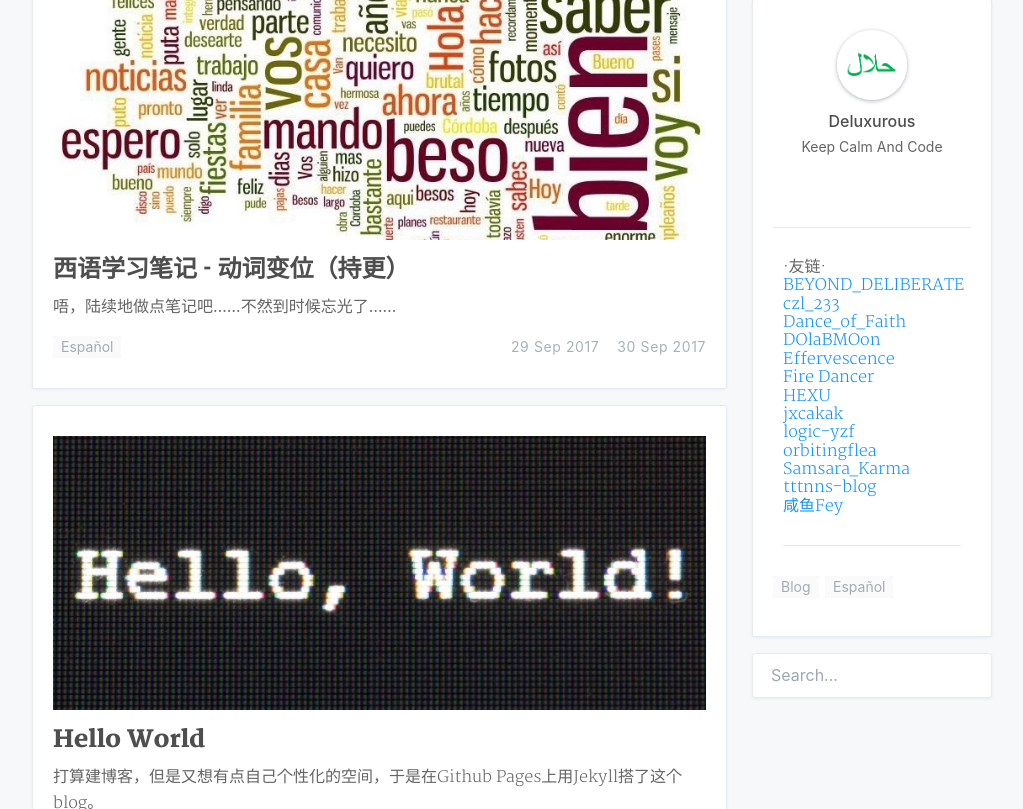
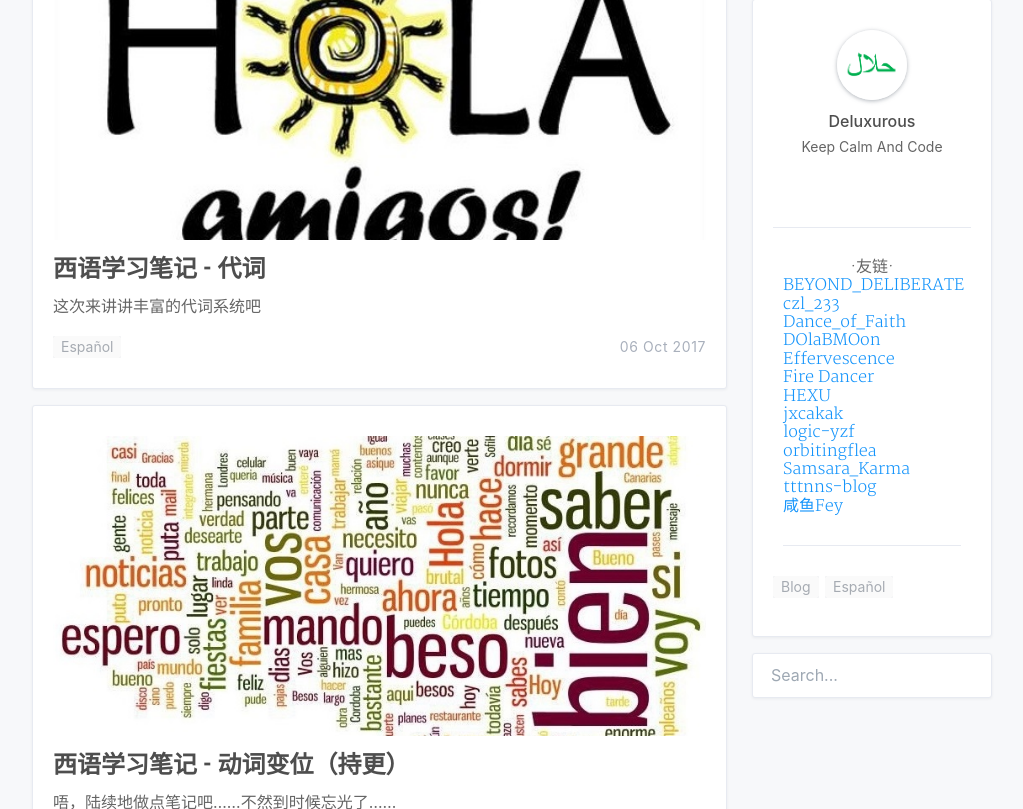
Before and after one commit to RamonZhou/ramonzhou.github.io, a Jekyll site: the page built from index.html, in a window 1280 px wide and 1400 px high, cut to the strip 591-1400 px from the top of the window. Shown: the whole strip, without its empty margins (128-1151 px from the left). Built offline with Jekyll 4.4.1, drawn with Linux system fonts in a browser that asks for light colours; nearby versions of some CDN libraries; the list of posts is cut into pages by our own code; a style sheet for code colours, icons or effects is not loaded.

Commit message:
1006 update

```diff
--- a/_config.yml
+++ b/_config.yml
@@ -66,18 +66,18 @@ plugins: [jekyll-paginate]
 
 # Friends Link
 links:
-  'BEYOND_DELIBERATE' : '//www.cnblogs.com/the-unbeatable/'
-  'czl_233' : '//blog.csdn.net/czl_233/'
-  'Dance_of_Faith' : '//blog.csdn.net/zj_yuneng/'
-  'DOlaBMOon' : '//www.cnblogs.com/DOlaBMOon/'
-  'Effervescence' : '//blog.csdn.net/effervescence/'
-  'Fire Dancer' : '//blog.csdn.net/timsei'
-  'HEXU' : '//www.cnblogs.com/juruohx'
-  'jxcakak' : '//www.cnblogs.com/jxcakak/'
-  'logic-yzf' : '//www.cnblogs.com/logic-yzf/'
-  'orbitingflea' : '//orbitingflea.github.io/'
-  'Samsara_Karma' : '//blog.163.com/James_Chen0306/'
-  'tttnns-blog' : '//tttnns-blog.readthedocs.io/'
-  '咸鱼Fey' : '//www.cnblogs.com/sffey/'
+  'BEYOND_DELIBERATE' : 'https://www.cnblogs.com/the-unbeatable/'
+  'czl_233' : 'http://blog.csdn.net/czl_233/'
+  'Dance_of_Faith' : 'http://blog.csdn.net/zj_yuneng/'
+  'DOlaBMOon' : 'https://www.cnblogs.com/DOlaBMOon/'
+  'Effervescence' : 'http://blog.csdn.net/effervescence/'
+  'Fire Dancer' : 'http://blog.csdn.net/timsei'
+  'HEXU' : 'https://www.cnblogs.com/juruohx'
+  'jxcakak' : 'https://www.cnblogs.com/jxcakak/'
+  'logic-yzf' : 'https://www.cnblogs.com/logic-yzf/'
+  'orbitingflea' : 'https://orbitingflea.github.io/'
+  'Samsara_Karma' : 'http://blog.163.com/James_Chen0306/'
+  'tttnns-blog' : 'https://tttnns-blog.readthedocs.io/'
+  '咸鱼Fey' : 'https://www.cnblogs.com/sffey/'
 #   '233': 'https://www.baidu.com'
 #   '666': 'https://www.baidu.com'
--- a/_includes/head.html
+++ b/_includes/head.html
@@ -19,5 +19,5 @@
     <link rel="stylesheet" href="{{ "/assets/css/prism.css" | prepend: site.baseurl }}"/>
     <link rel="stylesheet" href="{{ "/assets/css/share.min.css" | prepend: site.baseurl }}"/>
     <link rel="stylesheet" href="{{ "/assets/css/app.min.css" | prepend: site.baseurl }}"/>
-    <script type="text/javascript" src="http://code.jquery.com/jquery-3.2.1.min.js"></script>
+    <script src="https://cdn.staticfile.org/jquery/3.2.1/jquery.min.js"></script>
 </head>
--- a/_layouts/post.html
+++ b/_layouts/post.html
@@ -144,7 +144,7 @@ s.setAttribute('data-timestamp', +new Date());
 <script src="https://cdn.staticfile.org/jquery/3.2.1/jquery.min.js"></script>
 <script src="/assets/js/prism.js"></script>
 <script src="/assets/js/index.min.js"></script>
-<script type="text/javascript" src="http://code.jquery.com/jquery-3.2.1.min.js"></script>
+<!-- <script src="https://code.jquery.com/jquery-3.2.1.min.js"></script> -->
 <script src="https://cdn.mathjax.org/mathjax/latest/MathJax.js?config=TeX-AMS_HTML" type="text/javascript"></script>
 <!-- mathjax config similar to math.stackexchange -->
 <script type="text/x-mathjax-config">
--- /dev/null
+++ b/_posts/2017-10-06-espanol-notes-pron.md
@@ -0,0 +1,400 @@
+---
+layout: post
+title: '西语学习笔记 - 代词'
+date: 2017-10-06
+author: Deluxurous
+cover: '/assets/img/espanol-notes-2.jpg'
+tags:  Español
+---
+
+这次来讲讲丰富的代词系统吧
+
+## 人称代词
+
+### 主格人称代词
+
+| |单数|复数|
+|---|---|---|
+|第一人称|yo|nosotros / nosotras|
+|第二人称亲昵式|tú (*lat.* vos)|vosotros / vosotras|
+|第二人称礼貌式|usted|ustedes|
+|第三人称|él / ella|ellos / ellas|
+
+主格人称代词一般用来指代动词的主语。
+
+<b style="color:red">注：接下去在无特殊说明时第二人称礼貌式语法与第三人称语法相同。</b>
+
+<div style="text-align: center">-=-=-=-=-=-=-=-=-=-=-=-=-=-=-=-=-=-=-=-</div>
+
+<b style="color:#38B9FB">在西班牙语中，为避免词语重复，并保持语句衔接，通常用宾格人称代词指代动词的直接宾语，用与格人称代词指代动词的间接宾语。</b>
+
+### 宾格人称代词
+
+
+| |单数|复数|
+|---|---|---|
+|第一人称|me|nos|
+|第二人称|te|os|
+|第三人称|lo / la|los / las|
+
+1. 宾格代词必须与**所指代的名词**保持性数一致。
+
+2. 当动词为变位动词时，宾格代词置于动词之前，与之分写。
+
+3. 当宾格代词作动词短语的宾语时，可前置或后置。后置时，与原形动词连写。
+
+4. 当宾语是**人**时，在前面加**a**。
+
+### 与格人称代词
+
+| |单数|复数|
+|---|---|---|
+|第一人称|me|nos|
+|第二人称|te|os|
+|第三人称|le|les|
+
+1. 与格代词必须与**所指代的名词**保持性数一致。
+
+2. 当动词为变位动词时，与格代词置于动词之前，与之分写。
+
+3. 当与格代词作动词短语的宾语时，可前置或后置。后置时，与原形动词连写。
+
+4. 当宾语是**人**时，在前面加**a**。
+
+**当宾格代词和与格代词同时使用时，需注意以下几点：**
+
+1. 与格代词放在宾格代词之前。
+
+2. 置于变位动词之前，与之分写。
+
+3. 若动词为原形动词，可置于原形动词之前与之分写，也可后置与之连写。
+
+4. 第三人称单复数与格代词le改为其变体se。
+
+<div style="text-align: center">-=-=-=-=-=-=-=-=-=-=-=-=-=-=-=-=-=-=-=-</div>
+
+<b style="color:#38B9FB">当人称代词与前置词连用时，使用夺格代词形式。</b>
+
+### 夺格人称代词
+
+| |单数|复数|
+|---|---|---|
+|第一人称|mí|nosotros / nosotras|
+|第二人称亲昵式|ti (*lat.*vos)|vosotros / vosotras|
+|第二人称礼貌式|usted|ustedes|
+|第三人称|él / ella|ellos / ellas|
+
+1. 大部分前置词连接人称代词时需使用夺格代词。
+
+2. entre和según例外，需使用主格代词。
+
+3. 当**con**与**mí**或**ti**连用时，形式变为：**conmigo**、**contigo**
+
+<div style="text-align: center">-=-=-=-=-=-=-=-=-=-=-=-=-=-=-=-=-=-=-=-</div>
+
+### 反身人称代词
+
+| |单数|复数|
+|---|---|---|
+|第一人称|me|nos|
+|第二人称|te|os|
+|第三人称|se|se|
+
+<div style="text-align: center">-=-=-=-=-=-=-=-=-=-=-=-=-=-=-=-=-=-=-=-</div>
+
+## 物主代词 / 属格代词
+
+### 非重读物主代词
+
+<table>
+    <tbody>
+        <tr>
+            <td colspan="1" rowspan="3" style="text-align: center">
+            <div>人称</div>
+            </td>
+            <td colspan="4" rowspan="1" style="text-align: center">
+            <div>人称单数</div>
+            </td>
+            <td colspan="4" rowspan="1" style="text-align: center">
+            <div>人称复数</div>
+            </td>
+        </tr>
+        <tr>
+            <td colspan="2" rowspan="1" style="text-align: center">
+            <div>物单数</div>
+            </td>
+            <td colspan="2" rowspan="1" style="text-align: center">
+            <div>物复数</div>
+            </td>
+            <td colspan="2" rowspan="1" style="text-align: center">
+            <div>物单数</div>
+            </td>
+            <td colspan="2" rowspan="1" style="text-align: center">
+            <div>物复数</div>
+            </td>
+        </tr>
+        <tr>
+            <td style="text-align: center">
+            <div>阳性</div>
+            </td>
+            <td style="text-align: center">
+            <div>阴性</div>
+            </td>
+            <td style="text-align: center">
+            <div>阳性</div>
+            </td>
+            <td style="text-align: center">
+            <div>阴性</div>
+            </td>
+            <td style="text-align: center">
+            <div>阳性</div>
+            </td>
+            <td style="text-align: center">
+            <div>阴性</div>
+            </td>
+            <td style="text-align: center">
+            <div>阳性</div>
+            </td>
+            <td style="text-align: center">
+            <div>阴性</div>
+            </td>
+        </tr>
+        <tr>
+            <td style="text-align: center">
+            <div>第一人称</div>
+            </td>
+            <td colspan="2" rowspan="1" style="text-align: center">
+            <div>mi</div>
+            </td>
+            <td colspan="2" rowspan="1" style="text-align: center">
+            <div>mis</div>
+            </td>
+            <td style="text-align: center">
+            <div>nuestro</div>
+            </td>
+            <td style="text-align: center">
+            <div>nuestra</div>
+            </td>
+            <td style="text-align: center">
+            <div>nuestros</div>
+            </td>
+            <td style="text-align: center">
+            <div>nuestras</div>
+            </td>
+        </tr>
+        <tr>
+            <td style="text-align: center">
+            <div>第二人称</div>
+            </td>
+            <td colspan="2" rowspan="1" style="text-align: center">
+            <div>tu</div>
+            </td>
+            <td colspan="2" rowspan="1" style="text-align: center">
+            <div>tus</div>
+            </td>
+            <td style="text-align: center">
+            <div>vuestro</div>
+            </td>
+            <td style="text-align: center">
+            <div>vuestra</div>
+            </td>
+            <td style="text-align: center">
+            <div>vuestros</div>
+            </td>
+            <td style="text-align: center">
+            <div>vuestras</div>
+            </td>
+        </tr>
+        <tr>
+            <td style="text-align: center">
+            <div>第三人称</div>
+            </td>
+            <td colspan="2" rowspan="1" style="text-align: center">
+            <div>su</div>
+            </td>
+            <td colspan="2" rowspan="1" style="text-align: center">
+            <div>sus</div>
+            </td>
+            <td colspan="2" rowspan="1" style="text-align: center">
+            <div>su</div>
+            </td>
+            <td colspan="2" rowspan="1" style="text-align: center">
+            <div>sus</div>
+            </td>
+        </tr>
+    </tbody>
+</table>
+
+1. 非重读物主形容词表所属关系，置于名词之前。
+2. 非重读物主形容词与其修饰的名词保持性数一致。
+
+### 重读物主代词
+
+<table>
+    <tbody>
+        <tr>
+            <td colspan="1" rowspan="3" style="text-align: center">
+            <div>人称</div>
+            </td>
+            <td colspan="4" rowspan="1" style="text-align: center">
+            <div>人称单数</div>
+            </td>
+            <td colspan="4" rowspan="1" style="text-align: center">
+            <div>人称复数</div>
+            </td>
+        </tr>
+        <tr>
+            <td colspan="2" rowspan="1" style="text-align: center">
+            <div>物单数</div>
+            </td>
+            <td colspan="2" rowspan="1" style="text-align: center">
+            <div>物复数</div>
+            </td>
+            <td colspan="2" rowspan="1" style="text-align: center">
+            <div>物单数</div>
+            </td>
+            <td colspan="2" rowspan="1" style="text-align: center">
+            <div>物复数</div>
+            </td>
+        </tr>
+        <tr>
+            <td style="text-align: center">
+            <div>阳性</div>
+            </td>
+            <td style="text-align: center">
+            <div>阴性</div>
+            </td>
+            <td style="text-align: center">
+            <div>阳性</div>
+            </td>
+            <td style="text-align: center">
+            <div>阴性</div>
+            </td>
+            <td style="text-align: center">
+            <div>阳性</div>
+            </td>
+            <td style="text-align: center">
+            <div>阴性</div>
+            </td>
+            <td style="text-align: center">
+            <div>阳性</div>
+            </td>
+            <td style="text-align: center">
+            <div>阴性</div>
+            </td>
+        </tr>
+        <tr>
+            <td style="text-align: center">
+            <div>第一人称</div>
+            </td>
+            <td style="text-align: center">
+            <div>mío</div>
+            </td>
+            <td style="text-align: center">
+            <div>mía</div>
+            </td>
+            <td style="text-align: center">
+            <div>míos</div>
+            </td>
+            <td style="text-align: center">
+            <div>mías</div>
+            </td>
+            <td style="text-align: center">
+            <div>nuestro</div>
+            </td>
+            <td style="text-align: center">
+            <div>nuestra</div>
+            </td>
+            <td style="text-align: center">
+            <div>nuestros</div>
+            </td>
+            <td style="text-align: center">
+            <div>nuestras</div>
+            </td>
+        </tr>
+        <tr>
+            <td style="text-align: center">
+            <div>第二人称</div>
+            </td>
+            <td style="text-align: center">
+            <div>tuyo</div>
+            </td>
+            <td style="text-align: center">
+            <div>tuya</div>
+            </td>
+            <td style="text-align: center">
+            <div>tuyos</div>
+            </td>
+            <td style="text-align: center">
+            <div>tuyas</div>
+            </td>
+            <td style="text-align: center">
+            <div>vuestro</div>
+            </td>
+            <td style="text-align: center">
+            <div>vuestra</div>
+            </td>
+            <td style="text-align: center">
+            <div>vuestros</div>
+            </td>
+            <td style="text-align: center">
+            <div>vuestras</div>
+            </td>
+        </tr>
+        <tr>
+            <td style="text-align: center">
+            <div>第三人称</div>
+            </td>
+            <td style="text-align: center">
+            <div>suyo</div>
+            </td>
+            <td style="text-align: center">
+            <div>suya</div>
+            </td>
+            <td style="text-align: center">
+            <div>suyos</div>
+            </td>
+            <td style="text-align: center">
+            <div>suyas</div>
+            </td>
+            <td style="text-align: center">
+            <div>suyo</div>
+            </td>
+            <td style="text-align: center">
+            <div>suya</div>
+            </td>
+            <td style="text-align: center">
+            <div>suyos</div>
+            </td>
+            <td style="text-align: center">
+            <div>suyas</div>
+            </td>
+        </tr>
+    </tbody>
+</table>
+
+1. 重读物主形容词表所属关系，置于名词之后，与之保持性数一致。
+2. 重读物主形容词和物主代词的书写形式相同，但物主代词前面都带有定冠词，由el, la, los, las+重读物主形容词构成。
+3. 重读物主形容词置于所修饰的名词之后，与之保持性数的一致，并且名词前带冠词。
+4. 物主代词的用法，为了避免重复，可以用物主代词来指代之前提到过的事物，并指明所有者，不与名词连用，但要和所指代的名词保持性数的一致。
+5. 物主代词有中性形式，由lo+mío, tuyo, suyo, nuestro, vuestro, suyo 构成，表示物主所有人东西的总称。
+6. 阳性复数物主代词可以指代家庭成员，由los+míos, tuyos, suyos...构成。
+
+<div style="text-align: center">-=-=-=-=-=-=-=-=-=-=-=-=-=-=-=-=-=-=-=-</div>
+
+## 指示代词
+
+注：格式为 **单数/复数**；中性指示代词用来指代说话者不清楚的事物（因为不清楚是什么也就不明阴阳性），或者在说话时指代之前说的许多东西。
+
+||接近说者|接近听者|远指|
+|--|--|--|--|
+|阴性|ésta/éstas|ésa/ésas|aquélla/aquéllas|
+|中性|esto|eso|aquello|
+|阳性|éste/éstos|éso/ésos|aquéllo/aquéllos|
+
+<div style="text-align: center">-=-=-=-=-=-=-=-=-=-=-=-=-=-=-=-=-=-=-=-</div>
+
+## 疑问代词
+
+|询问位置|询问方式|询问时间|询问人物|询问事物|询问哪一个|
+|dónde|cómo|cuándo|quién|qué|cuál|
--- a/index.html
+++ b/index.html
@@ -2,7 +2,7 @@
 layout: default
 home-title: Ninth Deluxuriment
 description: 没有人是一座孤岛
-header-img: /assets/img/flag.jpg
+header-img: /assets/img/index-header.jpg
 ---
 
 {% include header.html %}
@@ -86,7 +86,7 @@ header-img: /assets/img/flag.jpg
 
             {% if site.links.size > 0 %}
                 <section class="friends_links">
-                    <div>·友链·</div>
+                    <div style="text-align:center">·友链·</div>
                     <ul>
                         {% for s in site.links %}
                         <li>
```
Also changed, not shown: _posts/2017-09-29-espanol-notes-verbo.md (renamed from _posts/2017-09-29-espanol-notes-1.md, +7 -6 lines), tags.html (+36 -2 lines), assets/css/app.min.css, assets/img/espanol-notes-2.jpg (added).
